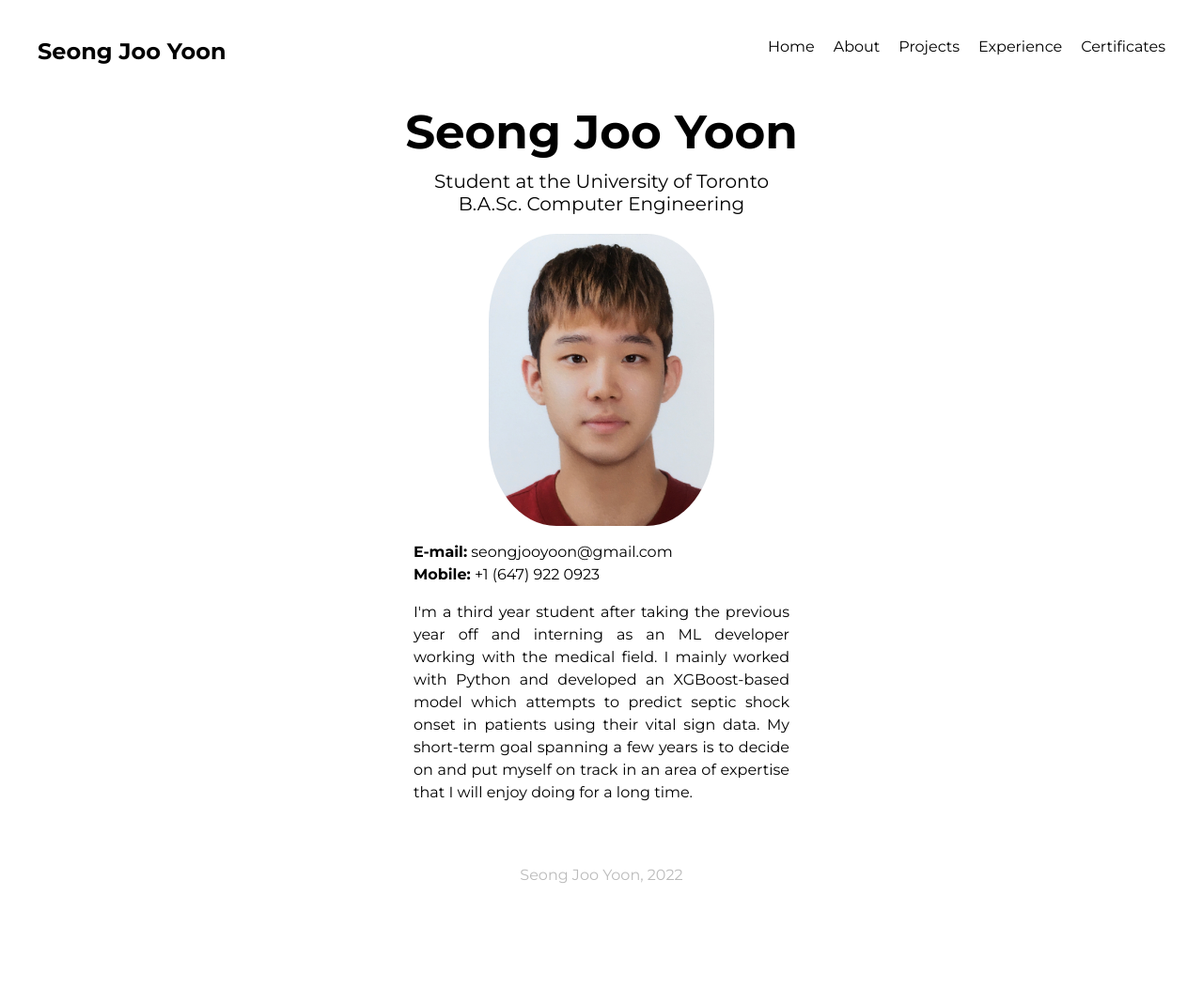
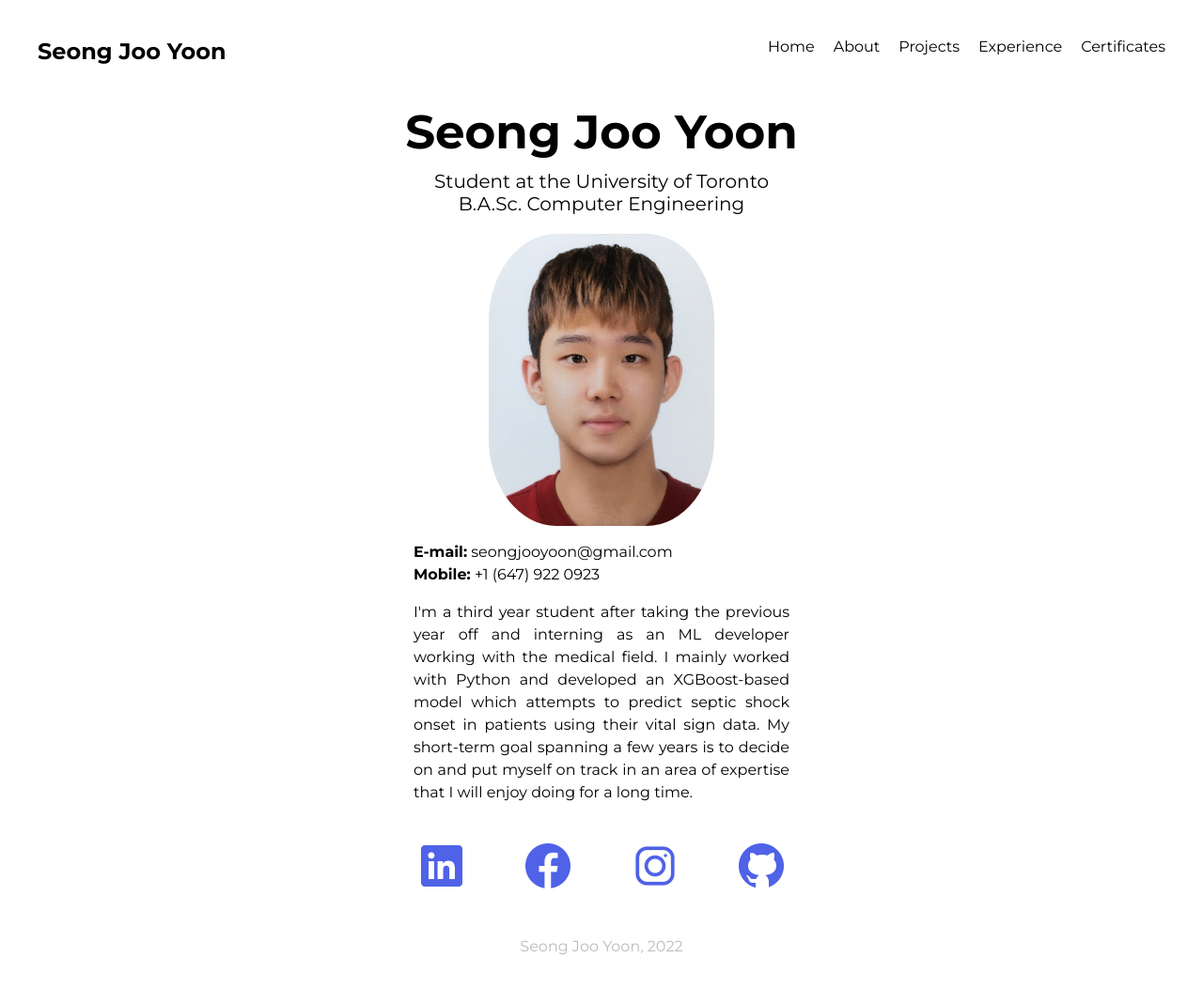
Before and after one commit to seongjooy/seongjoo-homepage, a Gatsby site: page / in a window 1280 px wide. Shown: the whole page at 94% size. Before the commit the page ends 984 px from the top, so only its background shows below. Built offline with nearby package versions, Linux system fonts and the light colour scheme; Gatsby itself is replaced by a stand-in of ours.

```diff
--- a/src/pages/experience.js
+++ b/src/pages/experience.js
@@ -1,5 +1,6 @@
 import React from "react"
 import Layout from "../components/Layout"
+import * as styles from "../styles/experience.module.css"
 
 export default function experience() {
   return (
--- a/src/pages/index.js
+++ b/src/pages/index.js
@@ -30,8 +30,49 @@
           My short-term goal spanning a few years is to decide on and put myself
           on track in an area of expertise that I will enjoy doing for a long
           time. <br />
-          <br />
         </p>
+      </div>
+      <div className={styles.contacts}>
+        <a
+          href="https://www.linkedin.com/in/seongjooyoon"
+          target="_blank"
+          rel="noreferrer"
+        >
+          <img
+            className={styles.contactbtn}
+            src="/linkedin_icon.png"
+            alt="linkedin link"
+          />
+        </a>
+        <a
+          href="https://www.facebook.com/stephanseongjoo/"
+          target="_blank"
+          rel="noreferrer"
+        >
+          <img
+            className={styles.contactbtn}
+            src="/facebook_icon.png"
+            alt="facebook link"
+          />
+        </a>
+        <a
+          href="https://www.instagram.com/_seongjoo/"
+          target="_blank"
+          rel="noreferrer"
+        >
+          <img
+            className={styles.contactbtn}
+            src="/insta_icon.png"
+            alt="instagram link"
+          />
+        </a>
+        <a href="https://github.com/seongjooy" target="_blank" rel="noreferrer">
+          <img
+            className={styles.contactbtn}
+            src="/github_icon.png"
+            alt="github link"
+          />
+        </a>
       </div>
     </Layout>
   )
--- /dev/null
+++ b/src/styles/certificates.module.css
@@ -0,0 +1,26 @@
+.body {
+  display: flex;
+  flex-direction: column;
+  justify-content: center;
+  align-items: center;
+}
+.certificates {
+  min-width: 50%;
+  max-width: 50%;
+  position: relative;
+  margin-top: 50px;
+  padding: 25px 25px 25px 25px;
+  border-radius: 15px 15px 15px 15px;
+  border: 2px solid black;
+  display: flex;
+}
+
+.description {
+  flex: 3;
+}
+.logo {
+  flex: 1;
+  margin-left: 20px;
+  width: 100px;
+  height: 150px;
+}
--- a/src/styles/home.module.css
+++ b/src/styles/home.module.css
@@ -33,3 +33,23 @@
   border-radius: 30%;
   overflow: hidden;
 }
+
+.contacts {
+  padding-top: 20px;
+  display: flex;
+  justify-content: space-between;
+  margin: auto;
+  max-width: 50vh;
+}
+
+.contactbtn {
+  width: 60px;
+}
+
+.contactbtn:hover {
+  opacity: 30%;
+}
+
+.contactbtn:active {
+  filter: brightness(20%);
+}
```
Also changed, not shown: src/pages/certificates.js (+58 -2 lines), src/styles/experience.module.css (added), static/facebook_icon.png (added), static/github_icon.png (added), static/insta_icon.png (added), static/linkedin_icon.png (added), static/sfa.png (added), static/uoft.png (added), static/uwaterloo.png (added), static/vector.png (added).
